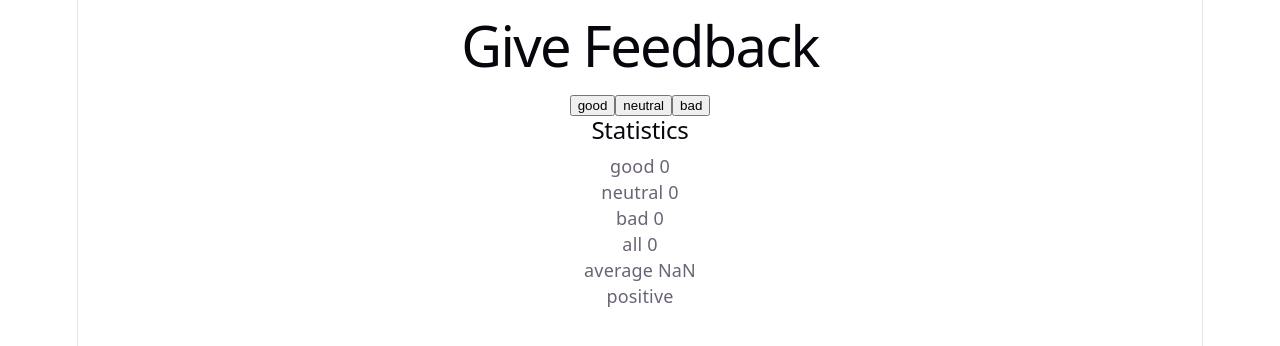
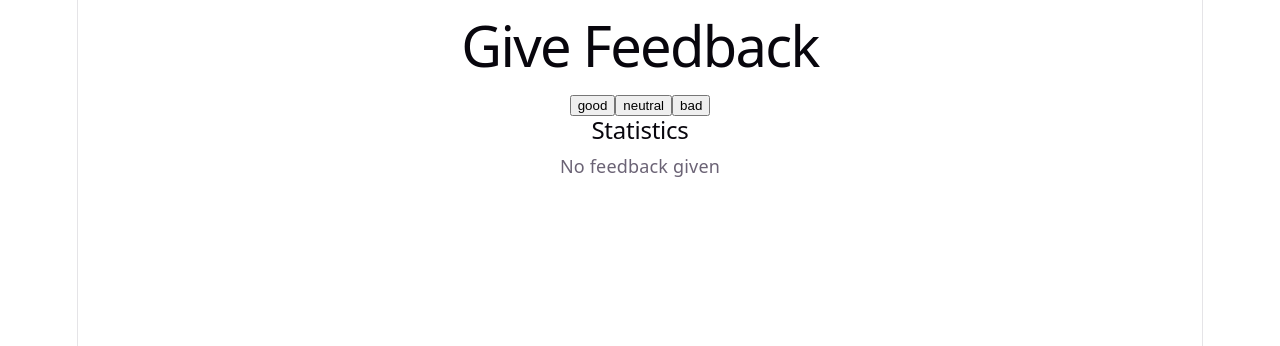
Before and after one commit to nisha6105/Full-Stack-Course-Exercise, a React (Vite) app in the folder Part1/p1/: page / in a window 1280 px wide. Shown: the top 346 px of the page. Built offline with nearby package versions, Linux system fonts and the light colour scheme.

Commit message:
Add Part 1 exercise 1.9

```diff
--- a/Part1/p1/src/App.jsx
+++ b/Part1/p1/src/App.jsx
@@ -5,7 +5,7 @@ const Statistics=(props)=>{
     <div>
       <p>all {props.total}</p>
       <p>average {props.average}</p>
-      <p>positive {props.positizzzz}</p>
+      <p>positive {props.positive}</p>
     </div>
   )
 }
@@ -33,7 +33,11 @@ const App=()=>{
       </button>
 
       <h2>Statistics</h2>
-      <p>good {good}</p>
+      {good==0 && neutral==0 && bad==0 ?(
+        <p>No feedback given</p>
+      ) : (
+        <>
+        <p>good {good}</p>
       <p>neutral {neutral}</p>
       <p>bad {bad}</p>
 
@@ -42,6 +46,8 @@ const App=()=>{
        average={average}
        positive={positive}
       />
+      </>)}
+
     </div>
   )
 }
```
